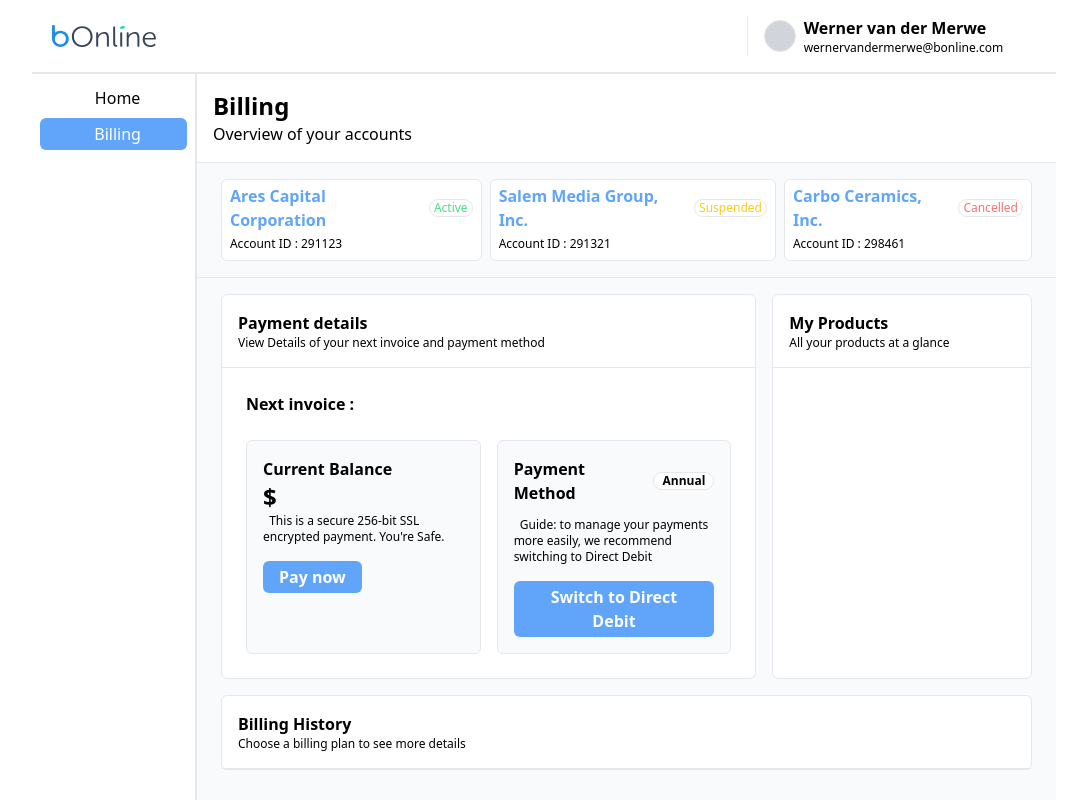
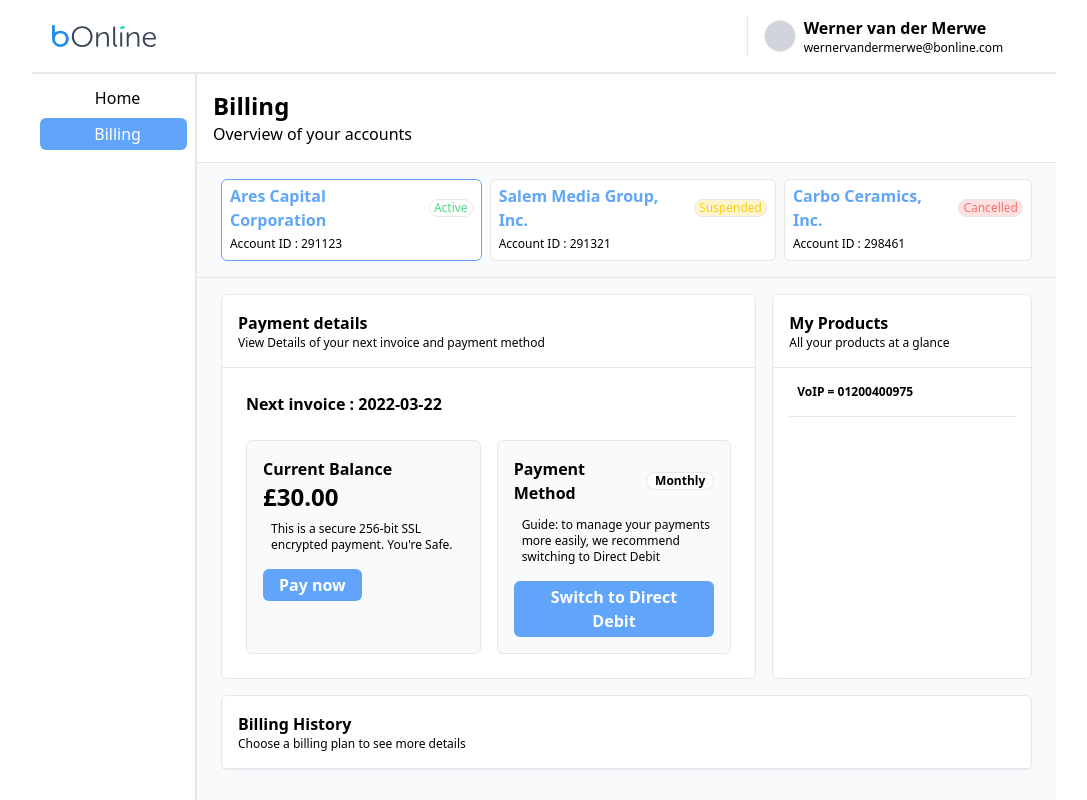
Before and after one commit to WernervanderMerwe/bonline-test, a Vue app: page / in a window 1280 px wide. Shown: the top 800 px of the page, without its empty margins (96-1183 px from the left). Built offline with nearby package versions, Linux system fonts and the light colour scheme.

Commit message:
filters and reactivity implimented

```diff
--- a/src/components/AccountTabs.vue
+++ b/src/components/AccountTabs.vue
@@ -5,6 +5,10 @@
       v-for="account in jsonData"
       :key="account.account_id"
       @click="saveAccountData(account)"
+      :class="{
+        'border-blue-400': activeTab === account.account_id,
+        'bg-blue-200': activeTab === account.account_id,
+      }"
     >
       <div class="flex row-auto gap-2">
         <p class="font-bold text-blue-400">{{ account.business_name }}</p>
@@ -12,8 +16,12 @@
           class="border rounded-full px-1 text-xs font-medium my-auto"
           :class="{
             'text-green-400': account.account_status === 'Live',
+            'bg-green-400/20': account.account_status === 'Live',
             'text-yellow-400': account.account_status === 'Suspended',
+            'bg-yellow-400/20': account.account_status === 'Suspended',
             'text-red-400': account.account_status === 'Cancelled',
+            'bg-red-400/20': account.account_status === 'Cancelled',
+            'bg-white/100': activeTab === account.account_id,
           }"
         >
           {{
@@ -45,12 +53,18 @@
   },
   data() {
     return {
-      accountData: {},
+      activeTab: null,
     };
+  },
+  created() {
+    eventBus.$emit("changeAccountData", this.jsonData[0]);
+    this.activeTab = this.jsonData[0].account_id;
   },
   methods: {
     saveAccountData(account) {
       eventBus.$emit("changeAccountData", account);
+
+      this.activeTab = account.account_id;
     },
   },
 };
--- a/src/components/MyProducts.vue
+++ b/src/components/MyProducts.vue
@@ -8,23 +8,31 @@
     <div
       v-for="product in accountData.products"
       :key="product.product_detail"
-      class="border-b mx-4 py-4 font-semibold text-xs"
+      class="border-b mx-4 py-4"
     >
-      <i>Icon</i>&nbsp; {{ product.product_kind }} =
-      {{ product.product_detail }}
+      <div v-if="product.product_kind === 'TELCO'" class="flex">
+        <font-awesome-icon icon="fa-solid fa-diagram-project" />
+        <p class="ml-2 font-semibold text-xs">
+          Fibre = {{ product.product_detail }}
+        </p>
+      </div>
+
+      <div v-else-if="product.product_kind === 'VOIP'" class="flex">
+        <font-awesome-icon icon="fa-solid fa-phone" />
+        <p class="ml-2 font-semibold text-xs">
+          {{ product.product_kind | productsCapitalize }} =
+          {{ product.product_detail }}
+        </p>
+      </div>
+
+      <div v-else-if="product.product_kind === 'WEBSITE'" class="flex">
+        <font-awesome-icon icon="fa-solid fa-laptop" />
+        <p class="ml-2 font-semibold text-xs">
+          {{ product.product_kind | productsCapitalize }} =
+          {{ product.product_detail }}
+        </p>
+      </div>
     </div>
-
-    <!-- <div class="border-b mx-4 py-4 font-semibold text-xs">
-      <i>Icon</i>&nbsp; VoIP = 902903445
-    </div>
-
-    <div class="border-b mx-4 py-4 font-semibold text-xs">
-      <i>Icon</i>&nbsp; Fibre = SW298BE
-    </div>
-
-    <div class="border-b mx-4 py-4 font-semibold text-xs">
-      <i>Icon</i>&nbsp; Website - www.webiste.com
-    </div> -->
   </div>
 </template>
 
@@ -37,5 +45,20 @@
       required: true,
     },
   },
+  filters: {
+    productsCapitalize(value) {
+      if (!value) {
+        return "";
+      }
+
+      if (value === "VOIP") {
+        return "VoIP";
+      }
+
+      value = value.toString();
+
+      return value.charAt(0).concat(value.slice(1).toLowerCase());
+    },
+  },
 };
 </script>
--- a/src/components/PaymentDetails.vue
+++ b/src/components/PaymentDetails.vue
@@ -16,11 +16,15 @@
     <div class="grid grid-cols-2 gap-4 px-6 pb-6">
       <div class="border p-4 rounded-md bg-slate-50">
         <p class="font-bold">Current Balance</p>
-        <p class="font-bold text-2xl">${{ accountData.balance }}</p>
-        <p class="text-xs">
-          <font-awesome-icon icon="fa-solid fa-lock" />&nbsp; This is a secure
-          256-bit SSL encrypted payment. You're Safe.
+        <p class="font-bold text-2xl">
+          £{{ accountData.balance | currencyfy }}
         </p>
+        <div class="flex mt-2">
+          <font-awesome-icon icon="fa-solid fa-lock" />
+          <p class="text-xs ml-2">
+            This is a secure 256-bit SSL encrypted payment. You're Safe.
+          </p>
+        </div>
         <button
           class="bg-blue-400 rounded-md px-4 py-1 text-white mt-4 font-semibold"
         >
@@ -53,11 +57,15 @@
             Annual
           </div>
         </div>
-        <p class="text-xs">
+
+        <div class="flex mt-2">
           <font-awesome-icon icon="fa-solid fa-lightbulb" />
-          &nbsp; Guide: to manage your payments more easily, we recommend
-          switching to Direct Debit
-        </p>
+          <p class="text-xs ml-2">
+            Guide: to manage your payments more easily, we recommend switching
+            to Direct Debit
+          </p>
+        </div>
+
         <button
           class="bg-blue-400 rounded-md px-4 py-1 text-white mt-4 font-semibold"
         >
@@ -77,5 +85,16 @@
       required: true,
     },
   },
+  filters: {
+    currencyfy(value) {
+      if (!value && value !== 0) {
+        return "";
+      }
+
+      value = value.toString();
+
+      return value.includes(".") ? value : value.concat(".00");
+    },
+  },
 };
 </script>
--- a/src/main.js
+++ b/src/main.js
@@ -9,10 +9,22 @@
   faWallet,
   faLightbulb,
   faLock,
+  faDiagramProject,
+  faPhone,
+  faLaptop,
 } from "@fortawesome/free-solid-svg-icons";
 import { FontAwesomeIcon } from "@fortawesome/vue-fontawesome";
 
-library.add(faHouse, faBell, faWallet, faLightbulb, faLock);
+library.add(
+  faHouse,
+  faBell,
+  faWallet,
+  faLightbulb,
+  faLock,
+  faDiagramProject,
+  faPhone,
+  faLaptop
+);
 
 Vue.component("font-awesome-icon", FontAwesomeIcon);
 
```
Also changed, not shown: 1 other file (tests, documents, lock files or other folders).
